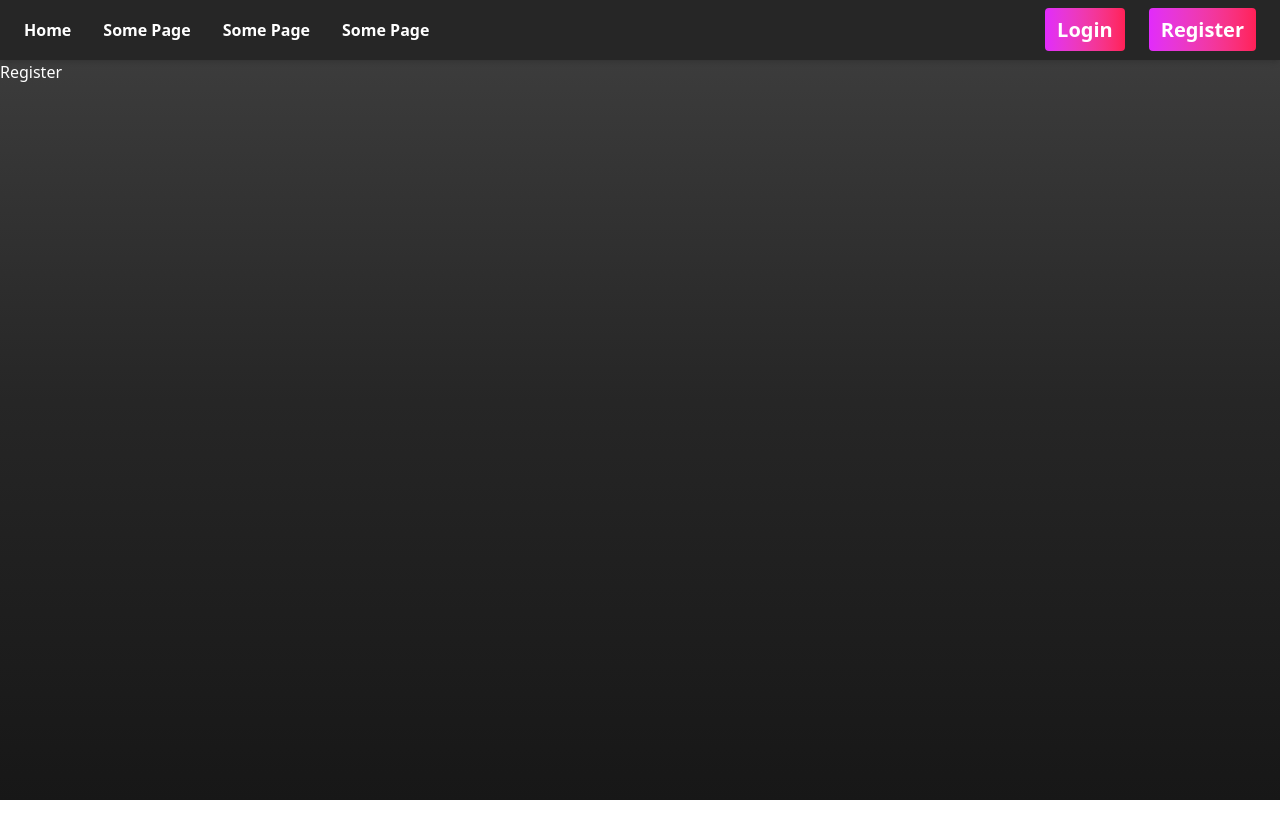
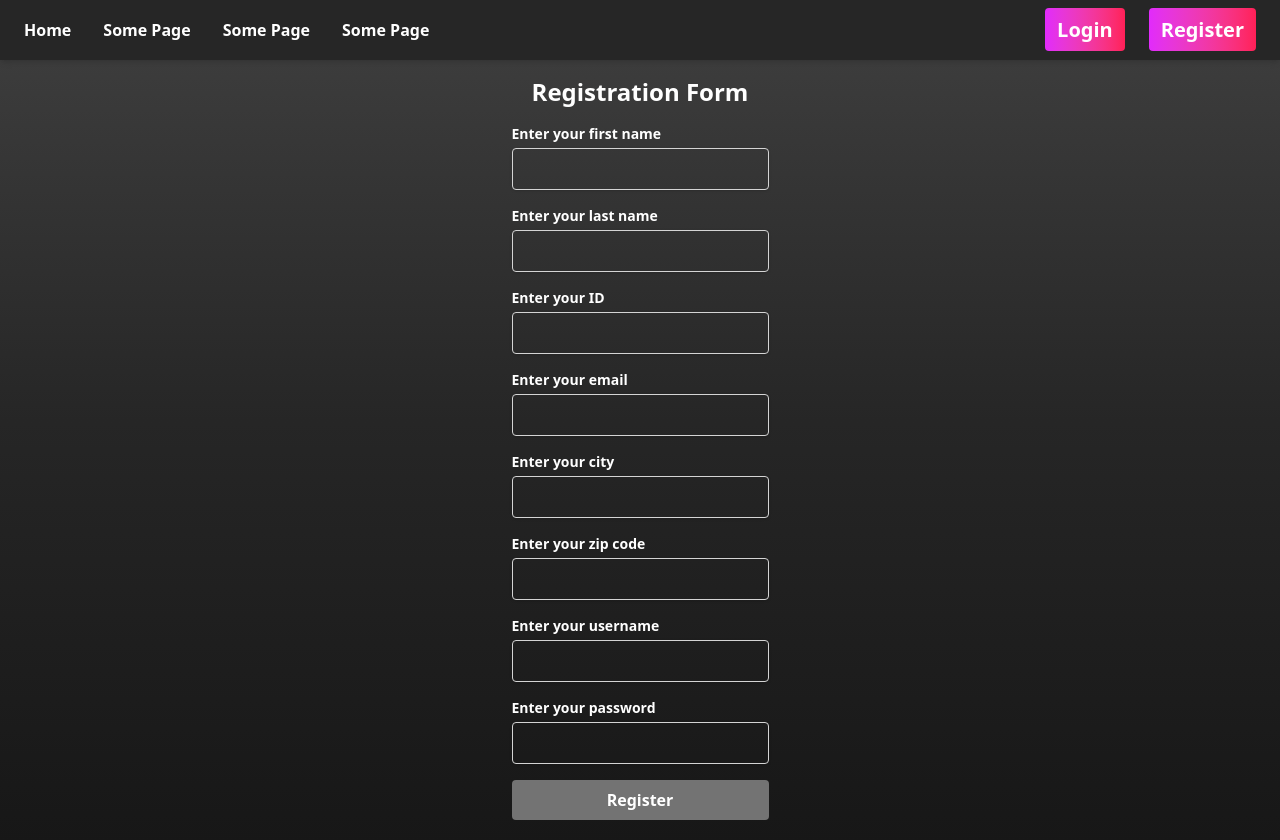
Before and after one commit to jbvillegas/MiniProject_CIS498, a React (Vite) app: page /register in a window 1280 px wide. Before the commit the page ends 800 px from the top, so only its background shows below. Built offline with nearby package versions, Linux system fonts and the light colour scheme.

Commit message:
login and log out functionality in the Register page

```diff
--- a/src/components/Register.jsx
+++ b/src/components/Register.jsx
@@ -1,9 +1,260 @@
+import { useState } from "react";
+import { useContext } from "react";
+import { DataContext } from "../App";
+
 const Register = () => {
+  const { logStatus, setLogStatus } = useContext(DataContext);
+
+  const [firstName, setFirstName] = useState("");
+  const [lastName, setLastName] = useState("");
+  const [id, setId] = useState("");
+  const [email, setEmail] = useState("");
+  const [city, setCity] = useState("");
+  const [zipCode, setZipCode] = useState("");
+  const [username, setUsername] = useState("");
+  const [password, setPassword] = useState("");
+
+  const isFirstNameInvalid = /\d/.test(firstName);
+  const isLastNameInvalid = /\d/.test(lastName);
+  const isIdInvalid = isNaN(id);
+  const isEmailInvalid =
+    !email.includes("@") ||
+    !email.includes(".") ||
+    email.indexOf("@") > email.indexOf(".");
+  const isZipCodeInvalid = isNaN(zipCode);
+  const isUsernameInvalid = username.includes(" ");
+  const isUserNameFirstCharInvalid = /[^a-zA-Z]/.test(username.charAt(0));
+  const isPasswordLengthInvalid = password.length < 10;
+  const isPasswordContentInvalid =
+    !/[A-Z]/.test(password) || !/[a-z]/.test(password) || !/\d/.test(password);
+
+  const handleSubmit = (e) => {
+    e.preventDefault();
+
+    if (isFirstNameInvalid) {
+      alert("First Name must not contain numbers.");
+      return;
+    }
+
+    if (isLastNameInvalid) {
+      alert("Last Name must not contain numbers.");
+      return;
+    }
+
+    if (isIdInvalid) {
+      alert("ID must be numeric only.");
+      return;
+    }
+
+    if (isEmailInvalid) {
+      alert(
+        "Email must contain both @ and . symbols, with @ appearing before ."
+      );
+      return;
+    }
+
+    if (isZipCodeInvalid) {
+      alert("Zip Code must be numeric only.");
+      return;
+    }
+
+    if (isUsernameInvalid) {
+      alert("Username must not contain spaces.");
+      return;
+    }
+
+    if (isUserNameFirstCharInvalid) {
+      alert("Username must not start with a number or special character.");
+      return;
+    }
+
+    if (isPasswordLengthInvalid) {
+      alert("Password must be at least 10 characters long.");
+      return;
+    }
+
+    if (isPasswordContentInvalid) {
+      alert(
+        "Password must contain at least one uppercase, one lowercase letter, and one digit."
+      );
+      return;
+    }
+
+    const formData = {
+      firstName,
+      lastName,
+      id,
+      email,
+      city,
+      zipCode,
+      username,
+      password: "Not shown for security",
+    };
+
+    alert(
+      `Registration successful \nCollected data:\n${JSON.stringify(formData)}`
+    );
+
+    setFirstName("");
+    setLastName("");
+    setId("");
+    setEmail("");
+    setCity("");
+    setZipCode("");
+    setUsername("");
+    setPassword("");
+  };
+
+  const logOut = (
+    <div>
+      <h3 className="text-xl font-semibold mb-2">
+        Hello {username}, you are logged in!
+      </h3>
+      <button
+        className="w-full bg-neutral-500 hover:bg-neutral-700 font-bold rounded py-2 px-3 hover:cursor-pointer transition-colors duration-300"
+        onClick={() => setLogStatus(false)}
+      >
+        Log Out
+      </button>
+    </div>
+  );
+
   return (
-    <div>
-      <h1>Register</h1>
+    <div className="p-4 flex flex-col items-center">
+      <h2 className="text-2xl font-bold mb-4">Registration Form</h2>
+      {logStatus ? (
+        logOut
+      ) : (
+        <form
+          onSubmit={handleSubmit}
+          className="max-w-sm items-center space-y-4"
+        >
+          <div className="mb-4">
+            <label
+              htmlFor="firstName"
+              className="block text-sm font-semibold mb-1"
+            >
+              Enter your first name
+            </label>
+            <input
+              type="text"
+              id="firstName"
+              className="shadow rounded border border-neutral-300 py-2 px-3 focus:outline-none"
+              value={firstName}
+              onChange={(e) => setFirstName(e.target.value)}
+            />
+          </div>
+          <div className="mb-4">
+            <label
+              htmlFor="lastName"
+              className="block text-sm font-semibold mb-1"
+            >
+              Enter your last name
+            </label>
+            <input
+              type="text"
+              id="lastName"
+              className="shadow rounded border border-neutral-300 py-2 px-3 focus:outline-none"
+              value={lastName}
+              onChange={(e) => setLastName(e.target.value)}
+            />
+          </div>
+          <div className="mb-4">
+            <label
+              htmlFor="lastName"
+              className="block text-sm font-semibold mb-1"
+            >
+              Enter your ID
+            </label>
+            <input
+              type="text"
+              id="id"
+              className="shadow rounded border border-neutral-300 py-2 px-3 focus:outline-none"
+              value={id}
+              onChange={(e) => setId(e.target.value)}
+            />
+          </div>
+          <div className="mb-4">
+            <label htmlFor="email" className="block text-sm font-semibold mb-1">
+              Enter your email
+            </label>
+            <input
+              type="text"
+              id="email"
+              className="shadow rounded border border-neutral-300 py-2 px-3 focus:outline-none"
+              value={email}
+              onChange={(e) => setEmail(e.target.value)}
+            />
+          </div>
+          <div className="mb-4">
+            <label htmlFor="city" className="block text-sm font-semibold mb-1">
+              Enter your city
+            </label>
+            <input
+              type="text"
+              id="city"
+              className="shadow rounded border border-neutral-300 py-2 px-3 focus:outline-none"
+              value={city}
+              onChange={(e) => setCity(e.target.value)}
+            />
+          </div>
+          <div className="mb-4">
+            <label
+              htmlFor="zipCode"
+              className="block text-sm font-semibold mb-1"
+            >
+              Enter your zip code
+            </label>
+            <input
+              type="text"
+              id="zipCode"
+              className="shadow rounded border border-neutral-300 py-2 px-3 focus:outline-none"
+              value={zipCode}
+              onChange={(e) => setZipCode(e.target.value)}
+            />
+          </div>
+          <div className="mb-4">
+            <label
+              htmlFor="username"
+              className="block text-sm font-semibold mb-1"
+            >
+              Enter your username
+            </label>
+            <input
+              type="text"
+              id="username"
+              className="shadow rounded border border-neutral-300 py-2 px-3 focus:outline-none"
+              value={username}
+              onChange={(e) => setUsername(e.target.value)}
+            />
+          </div>
+          <div className="mb-4">
+            <label
+              htmlFor="password"
+              className="block text-sm font-semibold mb-1"
+            >
+              Enter your password
+            </label>
+            <input
+              type="password"
+              id="password"
+              className="shadow rounded border border-neutral-300 py-2 px-3 focus:outline-none"
+              value={password}
+              onChange={(e) => setPassword(e.target.value)}
+            />
+          </div>
+          <div className="">
+            <button
+              className="bg-neutral-500 hover:bg-neutral-700 text-white font-semibold mb-1 rounded w-full py-2 px-3 hover:cursor-pointer"
+              type="submit"
+            >
+              Register
+            </button>
+          </div>
+        </form>
+      )}
     </div>
-  )
-}
+  );
+};
 
 export default Register;
```
